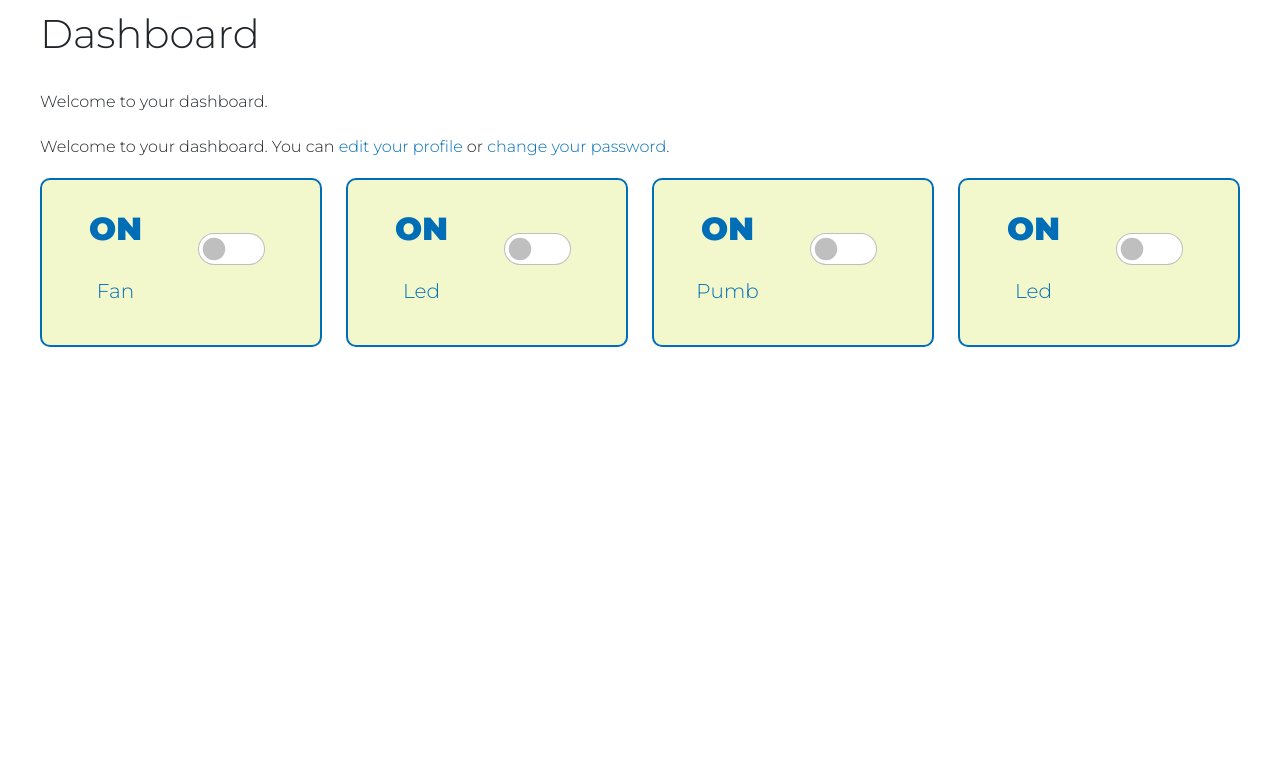
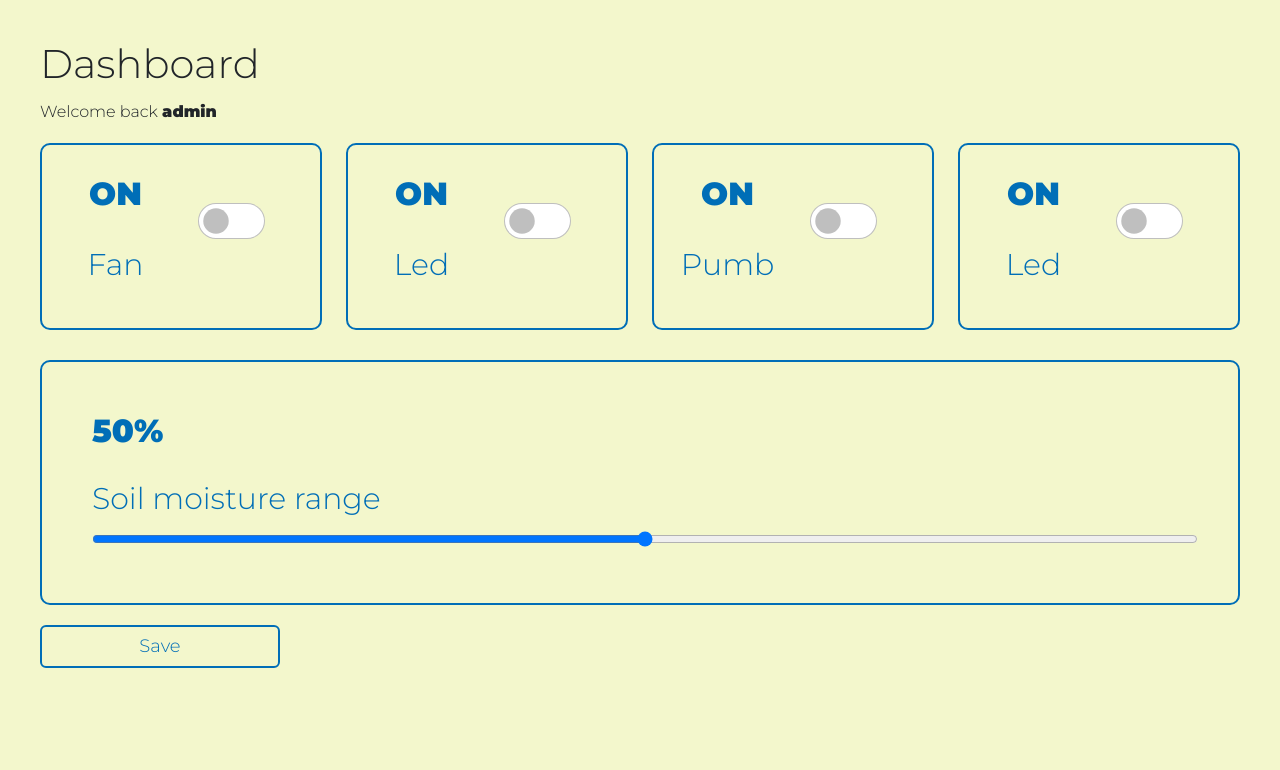
Before and after one commit to hoang-nguyen1403/IOTDjangoServer, a Django app: page / in a window 1280 px wide. Shown: the part 60-830 px from the top of the page. After the commit the page ends 728 px from the top, so only its background shows below. Run offline with Django 4.2, Linux system fonts and the light colour scheme; a user stored in the database is signed in; style sheets or scripts are compiled from the project's sources; some libraries are stand-ins or nearby versions.

Commit message:
udpate ui dashboard

```diff
--- a/farmRestFullAPI/static/scss/base.scss
+++ b/farmRestFullAPI/static/scss/base.scss
@@ -107,6 +107,7 @@ ol {
 
 #content {
     height: 95vh;
+    margin: 0;
 }
 
 #content .login-form{
--- a/farmRestFullAPI/static/scss/pages/_control_device.scss
+++ b/farmRestFullAPI/static/scss/pages/_control_device.scss
@@ -1,6 +1,24 @@
 $text-color: #006eb7;
 $light-color: #f3f7cc;
 $text-dark: black;
+
+.dashboard_content{
+    height: 95vh;
+    padding-top: 20px;
+    padding-bottom: 60px;
+    background-color: $light-color;
+    .header_dashboard{
+        .title{
+            margin: 0;
+            padding-top: 20px;
+        }
+        .name{
+            font-weight: bold;
+        }
+    }
+
+}
+
 .divices-control{
     // background-color: red;
     color: $text-color;
@@ -20,7 +38,7 @@ $text-dark: black;
                 font-size: 32px;
             }
             .divice_name{
-                font-size: 20px;
+                font-size: 30px;
             }
         }
         .right-item{
@@ -41,4 +59,39 @@ $text-dark: black;
 
         }
     }
+    .soil_range{
+        display: flex;
+        flex-direction: column;
+        margin-top: 30px;
+        border-radius: 10px;
+        border: 2px solid $text-color;
+        background-color: $light-color;
+        padding: 40px;
+        padding-left: 50px;
+        .status{
+            font-weight: bold;
+            font-size: 32px;
+        }
+        .label-bar{
+            color: $text-color;
+            font-size: 30px;
+        }
+        .range-bar{
+            height: 50px;
+        }
+    }
+    .saveBtn{
+        margin-top: 20px;
+        width: 20%;
+        border: 2px solid $text-color;
+        background-color: $light-color;
+        color: $text-color;
+        transition: all 0.6s linear;
+        font-size: large;
+        font-weight:500;
+        &:hover{
+            background-color: $text-color;
+            color: $light-color;
+        }
+    }
 }
--- a/farmRestFullAPI/templates/account/dashboard.html
+++ b/farmRestFullAPI/templates/account/dashboard.html
@@ -3,13 +3,12 @@
 {% block title %}Dashboard{% endblock %}
 
 {% block content %}
+  <div class="dashboard_content">
     <div class="container">
-    <h1>Dashboard</h1>
-    <p>Welcome to your dashboard.</p>
-    <p>
-      Welcome to your dashboard. You can <a href="{% url "edit" %}">edit your
-      profile</a> or <a href="{% url "password_change" %}">change your password</a>.
-    </p>
+      <div class="header_dashboard">
+        <h1 class="title">Dashboard</h1>
+        <p>Welcome back <span class="name">{{request.user.first_name|default:request.user.username }}</span></p>
+      </div>
 
       <div class="divices-control">
         <div class="row">
@@ -100,8 +99,24 @@
 
           </div>
         </div>
+        <div class="row">
+          <div class="col">
+            <div class="soil_range">
+              <p class="status">50%</p>
+              <label for="customRange1" class="label-bar" >Soil moisture range</label>
+              <input type="range"  id="customRange1">
+            </div>
+          </div>
+        </div>
+        <div class="row">
+          <div class="col">
+            <button type="button" class="btn btn-primary saveBtn">Save</button>
+          </div>
+        </div>
       </div>
 
     </div>
+  </div>
+
 
 {% endblock %}
--- a/farmRestFullAPI/templates/base.html
+++ b/farmRestFullAPI/templates/base.html
@@ -37,7 +37,6 @@
      <link href="{% sass_src 'scss/base.scss' %}" rel="stylesheet" type="text/css" />
 </head>
 <body>
-
     <nav class="navbar navbar-expand-sm  main-header ">
         <div class="container ">
           <a class="navbar-brand logo"  href="{% url "dashboard" %}">Dashboard</a>
@@ -62,6 +61,9 @@
                 </div>
               </li>
             </ul>
+              {% else %}
+              <ul class="navbar-nav me-auto mt-2 mt-lg-0">
+              </ul>
             {% endif %}
             <div class="d-flex my-2 my-lg-0 user_info">
               <span class="user">
@@ -87,8 +89,6 @@
       {% endfor %}
     </ul>
   {% endif %}
-    </div>
-
     <div id="content">
         {% block content %}
         {% endblock %}
```
Also changed, not shown: static/scss/base.css (+43 -2 lines), db.sqlite3, 1 other file. Lines whose indentation alone changed are shown as unchanged.
